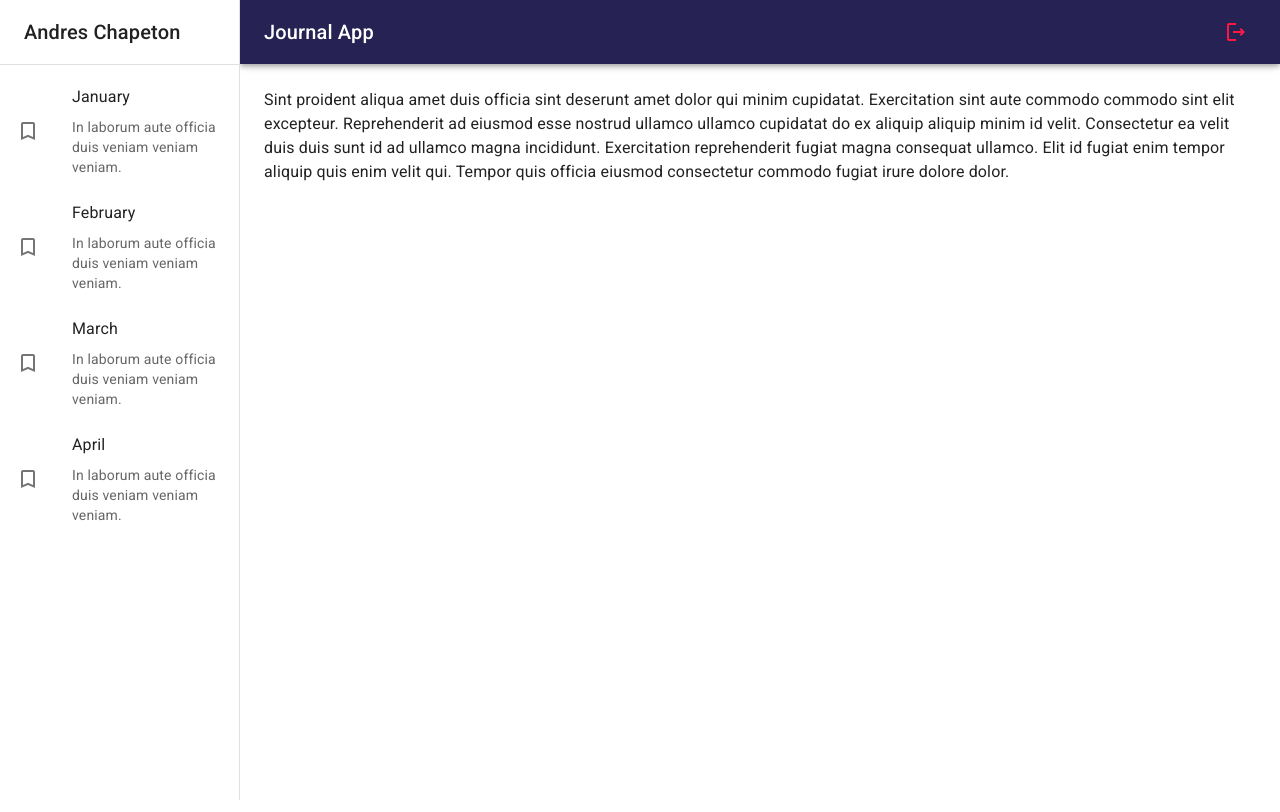
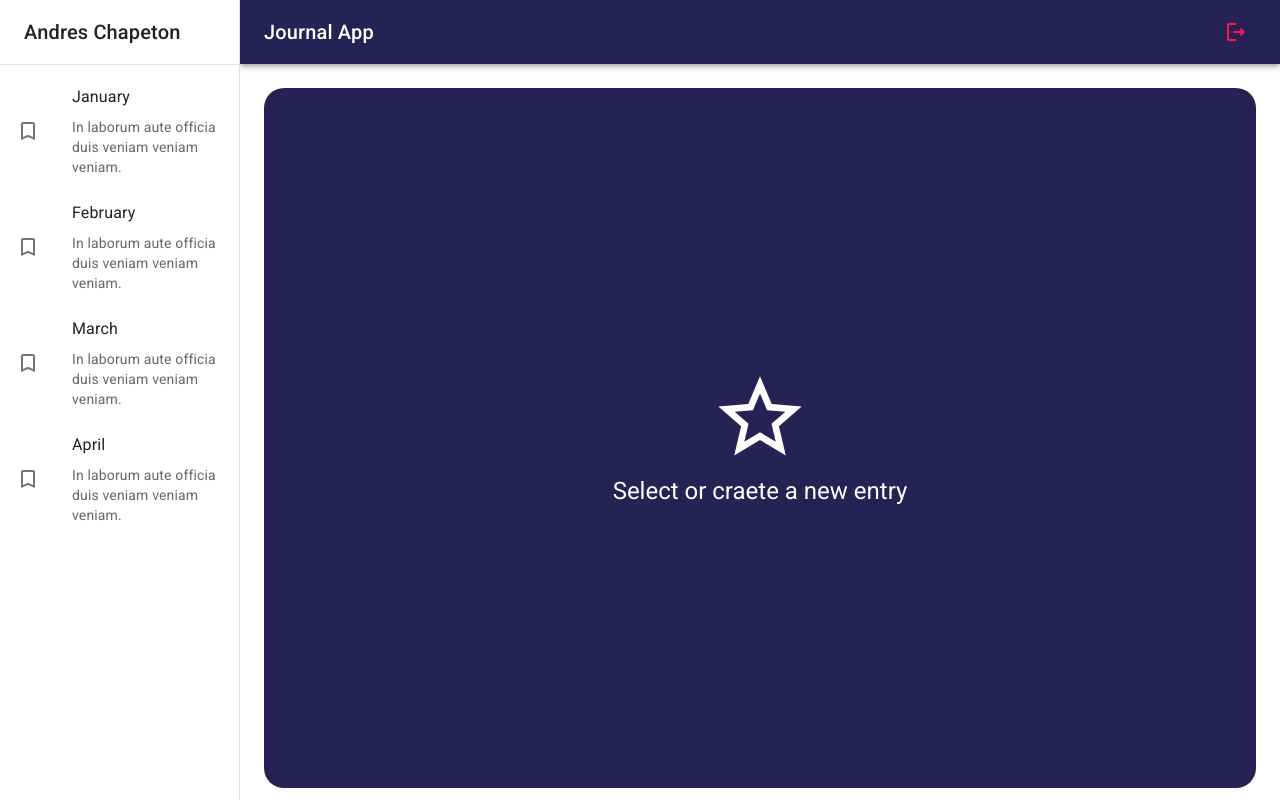
Before and after one commit to AChapeton/journal-app, a React (Vite) app: page / in a window 1280 px wide. Built offline with nearby package versions, Linux system fonts and the light colour scheme.

Commit message:
Added ui from view when nothing is selected

```diff
--- a/src/journal/pages/JournalPage.tsx
+++ b/src/journal/pages/JournalPage.tsx
@@ -1,13 +1,11 @@
 import React from 'react'
 import JournalLayout from '../layout/JournalLayout'
-import { Typography } from '@mui/material'
+import { NothingSelectedView } from '../views'
 
 export const JournalPage = () => {
   return (
     <JournalLayout>
-      <Typography>
-        Sint proident aliqua amet duis officia sint deserunt amet dolor qui minim cupidatat. Exercitation sint aute commodo commodo sint elit excepteur. Reprehenderit ad eiusmod esse nostrud ullamco ullamco cupidatat do ex aliquip aliquip minim id velit. Consectetur ea velit duis duis sunt id ad ullamco magna incididunt. Exercitation reprehenderit fugiat magna consequat ullamco. Elit id fugiat enim tempor aliquip quis enim velit qui. Tempor quis officia eiusmod consectetur commodo fugiat irure dolore dolor.
-      </Typography>
+      <NothingSelectedView/>
     </JournalLayout>
   )
 }
--- /dev/null
+++ b/src/journal/views/NothingSelectedView.tsx
@@ -0,0 +1,23 @@
+import { StarOutline } from '@mui/icons-material'
+import { Grid, Typography } from '@mui/material'
+import React from 'react'
+
+export const NothingSelectedView = () => {
+  return (
+    <Grid
+      container
+      spacing={0}
+      direction='column'
+      alignItems='center'
+      justifyContent='center'
+      sx={{ minHeight: 'calc(100vh - 100px)', backgroundColor: 'primary.main', padding: 4, borderRadius: 5}}
+    >
+      <Grid item xs={12}>
+        <StarOutline sx={{fontSize: 100, color: 'white'}}/>
+      </Grid>
+      <Grid item xs={12}>
+        <Typography color='white' variant='h5'>Select or craete a new entry</Typography>
+      </Grid>
+    </Grid>
+  )
+}
--- /dev/null
+++ b/src/journal/views/index.ts
@@ -0,0 +1 @@
+export * from './NothingSelectedView'
```
